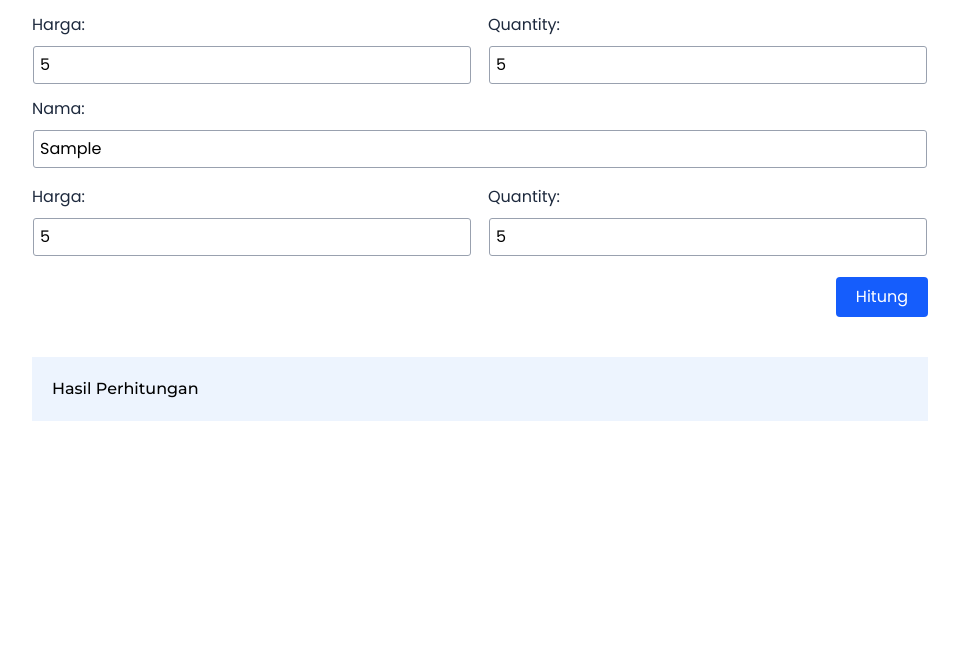
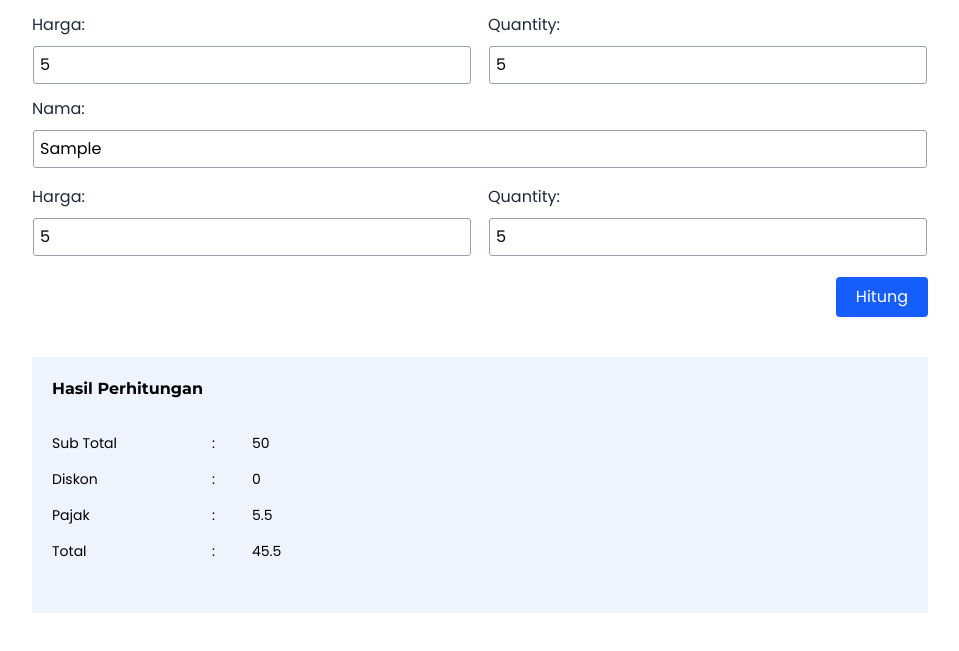
Before and after one commit to hidayatbakri/cwf-smar-cart-calculator, a website: page src/index.html in a window 1280 px wide. Both pictures are taken after typing "Sample", "5", "5", "Sample", "5", "5" into the empty fields and a click on the button "Hitung". Shown: the part 147-798 px from the top of the page, without its empty margins (160-1119 px from the left). Drawn offline with Linux system fonts and the light colour scheme; some packages are replaced by stand-ins of ours; a script that the page names is missing.

Commit message:
first commit

```diff
--- a/main.js
+++ b/main.js
@@ -1,7 +1,8 @@
-function validationQuantity(qty) {
+function validationQuantityError(qty) {
   if (qty < 0) {
-    return console.log("Quantity tidak boleh kurang dari 0");
+    return true;
   }
+  return false;
 }
 
 function calculateSubtotal(items) {
@@ -10,7 +11,10 @@ function calculateSubtotal(items) {
   const requirementSubTotalDisc = 50;
 
   items.map((item) => {
-    validationQuantity(item.qty);
+    const isQuantityError = validationQuantityError(item.qty);
+    if (isQuantityError) {
+      console.log("Error quantity", item.qty);
+    }
     subTotal += item.price * item.qty;
     return;
   });
@@ -19,7 +23,7 @@ function calculateSubtotal(items) {
     discount = subTotal * 0.1;
   }
 
-  return subTotal - discount;
+  return [subTotal - discount, discount];
 }
 
 function calculateTax(subTotal) {
@@ -33,63 +37,71 @@ function calculateTotal(subtotal, tax) {
 }
 
 const items = [
-  { name: "Fish A", price: 10, qty: 4 },
+  { name: "Fish A", price: 10, qty: 2 },
   { name: "Fish B", price: 5, qty: 4 },
 ];
 
-const subTotal = calculateSubtotal(items);
+const [subTotal, discount] = calculateSubtotal(items);
 const tax = calculateTax(subTotal);
 const total = calculateTotal(subTotal, tax);
+
+console.log("=========================\n");
+console.log("  Smart Cart Calculator\n");
+console.log("=========================\n");
+console.log(`Diskon: -${discount}`);
 console.log(`Sub Total: ${subTotal}`);
 console.log(`Tax (11%): ${tax}`);
 console.log(`Total: ${total}`);
 
-// const buttonAddNewData = document.getElementById("addNewData");
-// const elementLocation = document.getElementById("elementLocation");
-
-// buttonAddNewData.addEventListener("click", (e) => {
-//   e.preventDefault();
-//   elementLocation.innerHTML += `
-//     <div class="grid md:grid-cols-2 gap-4 mb-3">
-//             <div class="form-group flex flex-col gap-2 col-span-2">
-//               <label for="name" class="text-slate-800">Nama:</label>
-//               <input
-//                 type="text"
-//                 class="outline -outline-offset-2 outline-gray-400 p-2 rounded"
-//                 placeholder="Masukkan Nama"
-//                 id="name"
-//                 required
-//               />
-//             </div>
-//             <div class="form-group flex flex-col gap-2">
-//               <label for="price" class="text-slate-800">Harga:</label>
-//               <input
-//                 type="number"
-//                 class="outline -outline-offset-2 outline-gray-400 p-2 rounded"
-//                 placeholder="Masukkan Harga"
-//                 id="price"
-//                 required
-//               />
-//             </div>
-//             <div class="form-group flex flex-col gap-2">
-//               <label for="qty" class="text-slate-800">Quantity:</label>
-//               <input
-//                 type="number"
-//                 class="outline -outline-offset-2 outline-gray-400 p-2 rounded"
-//                 placeholder="Masukkan Quantity"
-//                 id="qty"
-//                 required
-//               />
-//             </div>
-//           </div>
-//   `;
-// });
+// === UI
 
 const form = document.getElementById("form");
+const names = document.querySelectorAll("input.name");
+const quantities = document.querySelectorAll("input.qty");
+const prices = document.querySelectorAll("input.price");
+
+const setSubTotal = document.getElementById("setSubTotal");
+const setDiscount = document.getElementById("setDiscount");
+const setTax = document.getElementById("setTax");
+const setTotal = document.getElementById("setTotal");
+
 form.addEventListener("submit", (e) => {
-  const names = document.querySelectorAll("input.name");
   e.preventDefault();
-  names.forEach((val, key) => {
-    console.log(val.value);
-  });
+
+  data = [];
+
+  const isQuantityError = quantities.forEach((qty) =>
+    validationQuantityError(qty.value),
+  );
+
+  // console.log(Math.max(names.length, quantities.length, prices.length));
+
+  if (isQuantityError) {
+    return;
+  } else {
+    for (let i = 0; i < names.length; i++) {
+      data.push({
+        name: names[i].value,
+        qty: quantities[i].value,
+        price: prices[i].value,
+      });
+    }
+
+    const [subTotal, discount] = calculateSubtotal(data);
+    const tax = calculateTax(subTotal);
+    const total = calculateTotal(subTotal, tax);
+
+    setSubTotal.innerHTML = subTotal;
+    setDiscount.innerHTML = discount;
+    setTax.innerHTML = tax;
+    setTotal.innerHTML = total;
+
+    // console.log("=========================\n");
+    // console.log("  Smart Cart Calculator\n");
+    // console.log("=========================\n");
+    // console.log(`Diskon: -${discount}`);
+    // console.log(`Sub Total: ${subTotal}`);
+    // console.log(`Tax (11%): ${tax}`);
+    // console.log(`Total: ${total}`);
+  }
 });
--- a/src/index.html
+++ b/src/index.html
@@ -82,13 +82,6 @@
         </div>
 
         <div class="flex justify-end my-5 gap-5">
-          <!-- <button
-            id="addNewData"
-            type="button"
-            class="bg-gray-600 text-white px-5 py-2 rounded cursor-pointer hover:bg-gray-700 ease-in duration-150"
-          >
-            Tambah Data
-          </button> -->
           <button
             class="bg-blue-600 text-white px-5 py-2 rounded cursor-pointer hover:bg-blue-700 ease-in duration-150"
           >
@@ -98,7 +91,30 @@
       </form>
 
       <div class="bg-blue-100/50 p-5 mt-10">
-        <h1 class="font-medium">Hasil Perhitungan</h1>
+        <h1 class="font-bold">Hasil Perhitungan</h1>
+
+        <table class="my-6">
+          <tr>
+            <td class="text-sm py-2 w-40">Sub Total</td>
+            <td class="text-sm py-2 w-10">:</td>
+            <td class="text-sm py-2" id="setSubTotal"></td>
+          </tr>
+          <tr>
+            <td class="text-sm py-2">Diskon</td>
+            <td class="text-sm py-2">:</td>
+            <td class="text-sm py-2" id="setDiscount"></td>
+          </tr>
+          <tr>
+            <td class="text-sm py-2">Pajak</td>
+            <td class="text-sm py-2">:</td>
+            <td class="text-sm py-2" id="setTax"></td>
+          </tr>
+          <tr>
+            <td class="text-sm py-2">Total</td>
+            <td class="text-sm py-2">:</td>
+            <td class="text-sm py-2" id="setTotal"></td>
+          </tr>
+        </table>
       </div>
     </div>
 
```
Also changed, not shown: src/output.css.
